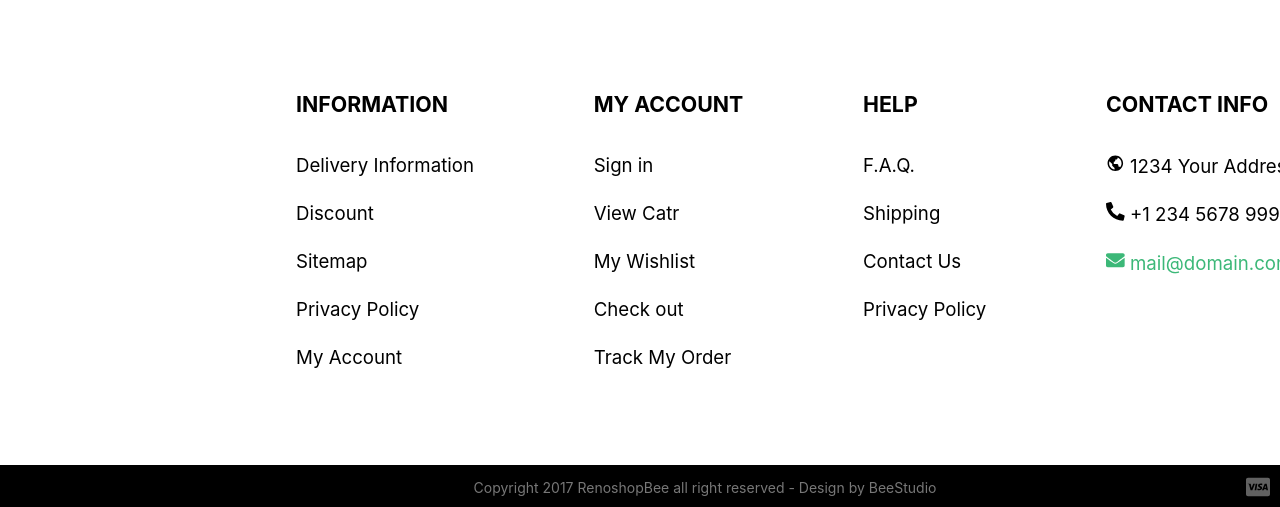
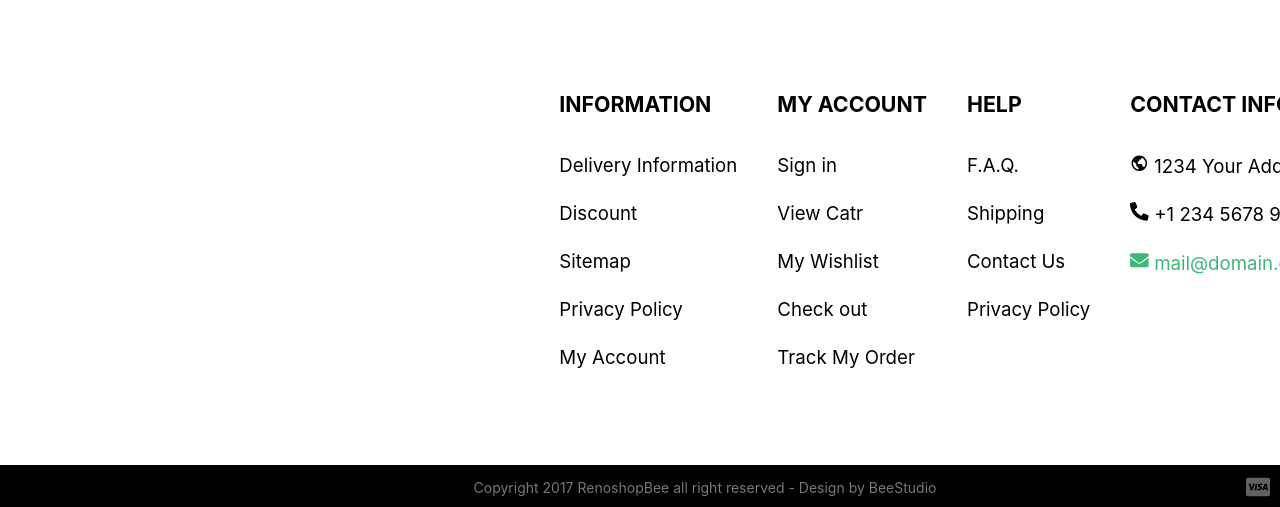
Before and after one commit to Daniel8585/online-shop, a React (Create React App) app: page / in a window 1280 px wide. Shown: the part 3275-3782 px from the top of the page. Built offline with nearby package versions, Linux system fonts and the light colour scheme.

Commit message:
fixed contactApp

```diff
--- a/src/container/HomePage/ContactApp/ContactApp.scss
+++ b/src/container/HomePage/ContactApp/ContactApp.scss
@@ -1,8 +1,8 @@
 .ContactApp{
-    width: 1200px;
+    width: 1920px;
     display: grid;
     grid-template-columns: auto auto auto auto;
-    margin-left: 20%;
+    justify-content: center;
     div{
         margin-bottom: 80px;
 
```
